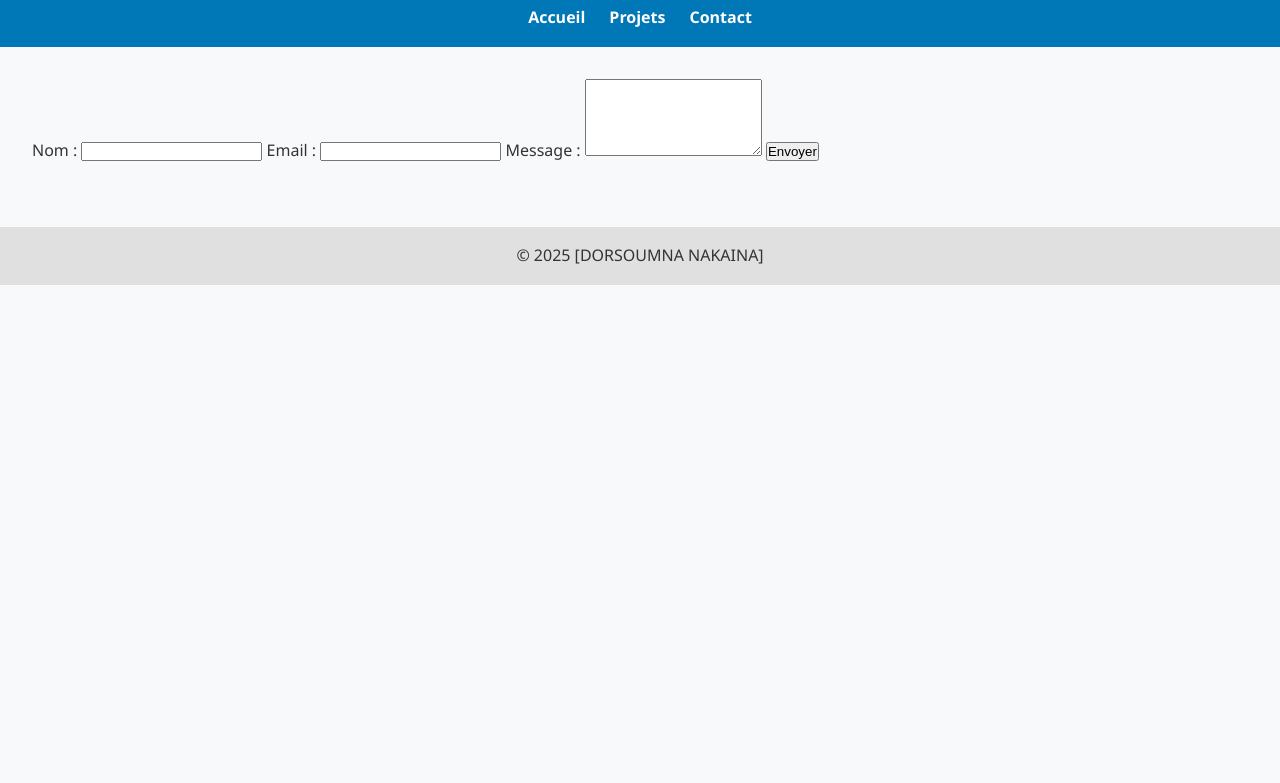
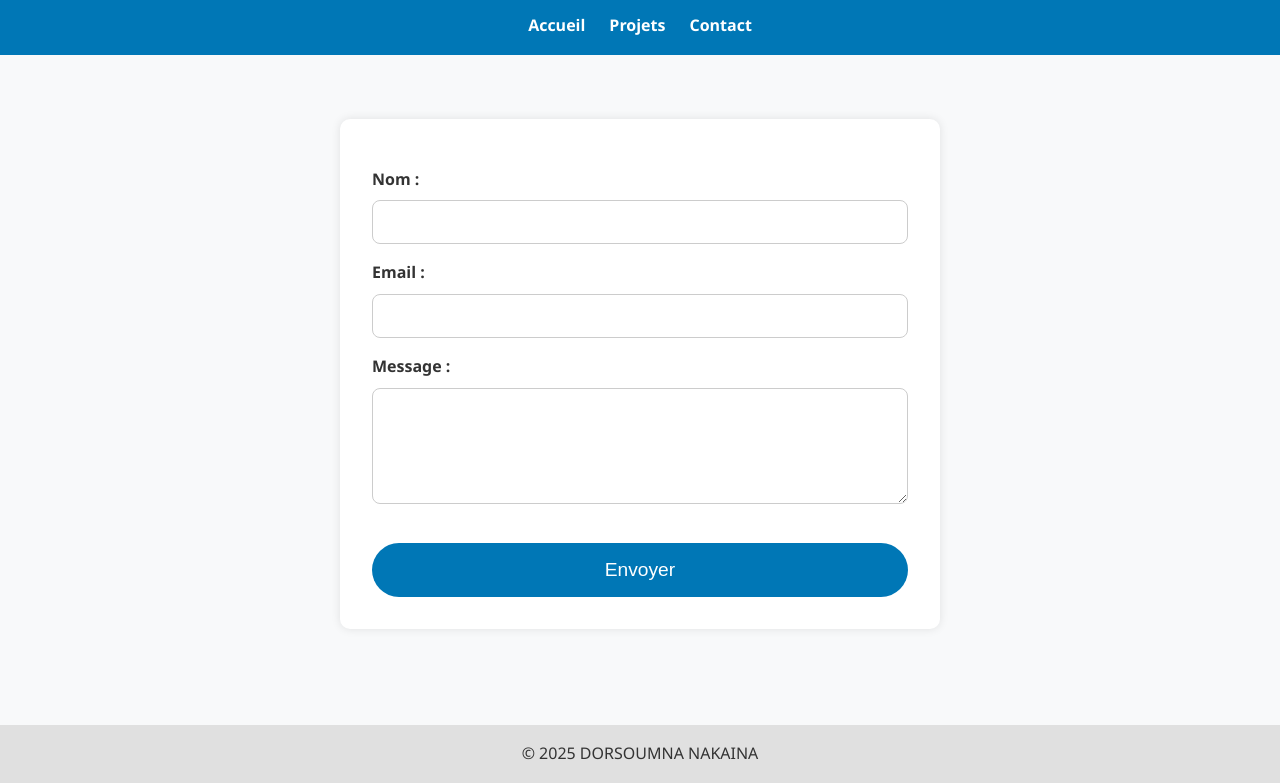
Before and after one commit to NAKAINA66/porfolio-complet, a plain HTML site: page contact.html in a window 1280 px wide. Shown: the part 70-853 px from the top of the page. Before the commit the page ends 800 px from the top, so only its background shows below. Drawn offline with Linux system fonts and the light colour scheme.

Commit message:
Add files via upload

```diff
--- a/contact.html
+++ b/contact.html
@@ -22,20 +22,20 @@
   <main class="contact">
     <form onsubmit="handleSubmit(event)">
       <label for="nom">Nom :</label>
-      <input type="text" id="nom" required />
+      <input type="text" id="nom" name="nom" required />
 
       <label for="email">Email :</label>
-      <input type="email" id="email" required />
+      <input type="email" id="email" name="email" required />
 
       <label for="message">Message :</label>
-      <textarea id="message" rows="5" required></textarea>
+      <textarea id="message" name="message" rows="5" required></textarea>
 
-      <button type="submit">Envoyer</button>
+      <button type="submit" class="btn-large">Envoyer</button>
     </form>
   </main>
 
   <footer>
-    <p>&copy; 2025 [DORSOUMNA NAKAINA]</p>
+    <p>&copy; 2025 DORSOUMNA NAKAINA</p>
   </footer>
 
   <script src="script.js"></script>
--- a/style.css
+++ b/style.css
@@ -19,11 +19,11 @@ header {
 }
 
 header h1 {
-  margin-bottom: 0.5rem;
+  margin-bottom: 1rem;
 }
 
 nav {
-  margin-top: 0.5rem;
+  margin-top: 1rem;
 }
 
 .menu-toggle {
@@ -51,6 +51,7 @@ main {
   padding: 2rem;
 }
 
+/* Section héros ou accueil */
 .hero {
   text-align: center;
   margin-bottom: 3rem;
@@ -80,17 +81,69 @@ main {
   margin-top: 2rem;
 }
 
+/* Bouton général */
 .btn {
   background-color: #0077b6;
   color: white;
-  padding: 0.75rem 1.5rem;
+  padding: 1rem 2rem;
   text-decoration: none;
-  border-radius: 5px;
+  border-radius: 50px;
   font-weight: bold;
+  font-size: 1.1rem;
+  display: inline-block;
+  transition: all 0.3s ease;
 }
 
 .btn:hover {
   background-color: #023e8a;
+  color: white;
+  transform: scale(1.05);
+}
+
+/* ===== Amélioration formulaire de contact ===== */
+
+main.contact form {
+  max-width: 600px;
+  margin: 2rem auto;
+  padding: 2rem;
+  background-color: white;
+  border-radius: 10px;
+  box-shadow: 0 0 10px rgba(0, 0, 0, 0.1);
+}
+
+main.contact form label {
+  display: block;
+  margin-top: 1rem;
+  font-weight: bold;
+}
+
+main.contact form input,
+main.contact form textarea {
+  width: 100%;
+  padding: 0.75rem;
+  margin-top: 0.5rem;
+  border: 1px solid #ccc;
+  border-radius: 8px;
+  font-size: 1rem;
+}
+
+main.contact form button {
+  margin-top: 2rem;
+  padding: 1rem 2rem;
+  font-size: 1.2rem;
+  background-color: #0077b6;
+  color: white;
+  border: none;
+  border-radius: 50px;
+  cursor: pointer;
+  display: block;
+  width: 100%;
+  transition: background-color 0.3s ease, transform 0.3s ease;
+}
+
+main.contact form button:hover {
+  background-color: #023e8a;
+  transform: scale(1.03);
 }
 
 footer {
```
Also changed, not shown: index.html (+17 -0 lines), projets.html (+1 -1 lines), ratique.png (added).
